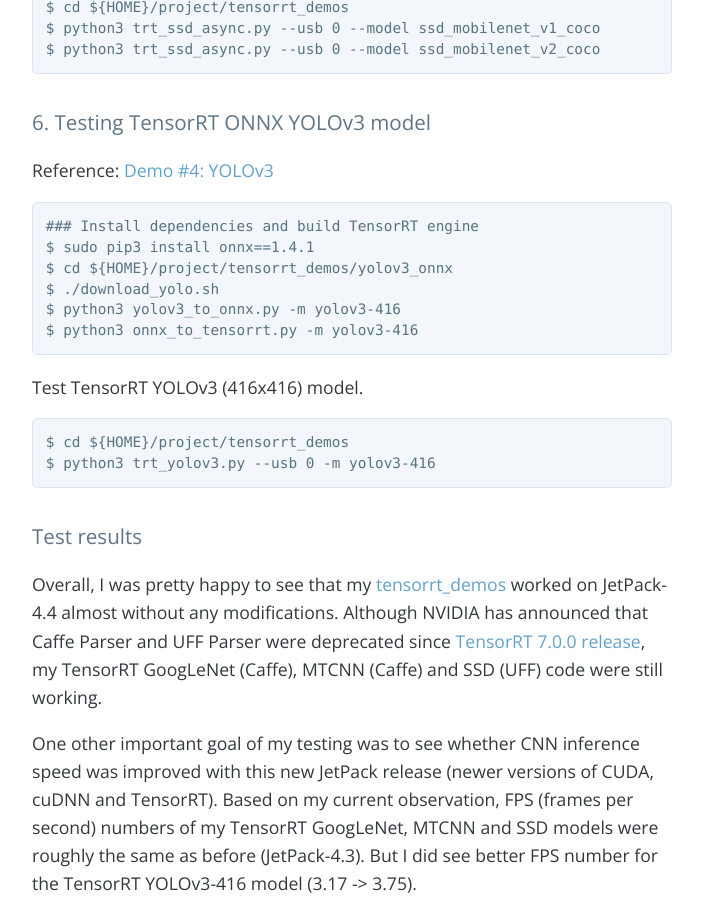
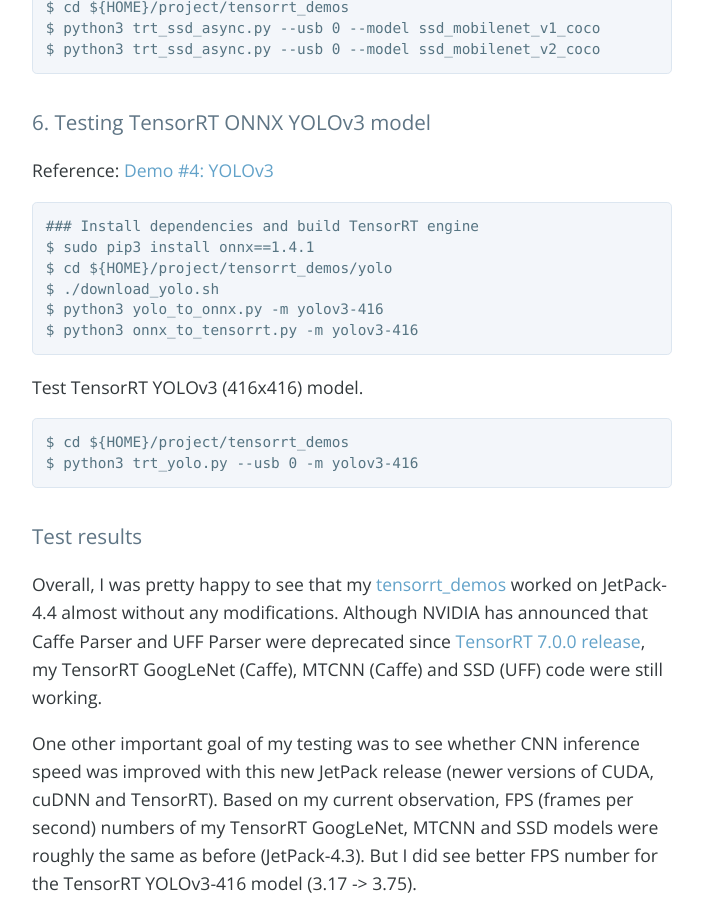
Before and after one commit to jkjung-avt/jkjung-avt.github.io, a Jekyll site: the page built from _posts/2020-05-15-jetpack-4.4.md, in a window 1280 px wide and 900 px high, scrolled down 4281 px. Shown: the whole window, without its empty margins (288-991 px from the left). Built offline with Jekyll 4.4.1, drawn with Linux system fonts in a browser that asks for light colours; nearby versions of some CDN libraries; comment, search, counter and statistics services are not loaded.

Commit message:
Update tensorrt_demos' script names

````diff
--- a/_posts/2020-05-15-jetpack-4.4.md
+++ b/_posts/2020-05-15-jetpack-4.4.md
@@ -150,9 +150,9 @@
 ```shell
 ### Install dependencies and build TensorRT engine
 $ sudo pip3 install onnx==1.4.1
-$ cd ${HOME}/project/tensorrt_demos/yolov3_onnx
+$ cd ${HOME}/project/tensorrt_demos/yolo
 $ ./download_yolo.sh
-$ python3 yolov3_to_onnx.py -m yolov3-416
+$ python3 yolo_to_onnx.py -m yolov3-416
 $ python3 onnx_to_tensorrt.py -m yolov3-416
 ```
 
@@ -160,7 +160,7 @@
 
 ```shell
 $ cd ${HOME}/project/tensorrt_demos
-$ python3 trt_yolov3.py --usb 0 -m yolov3-416
+$ python3 trt_yolo.py --usb 0 -m yolov3-416
 ```
 
 # Test results
````
